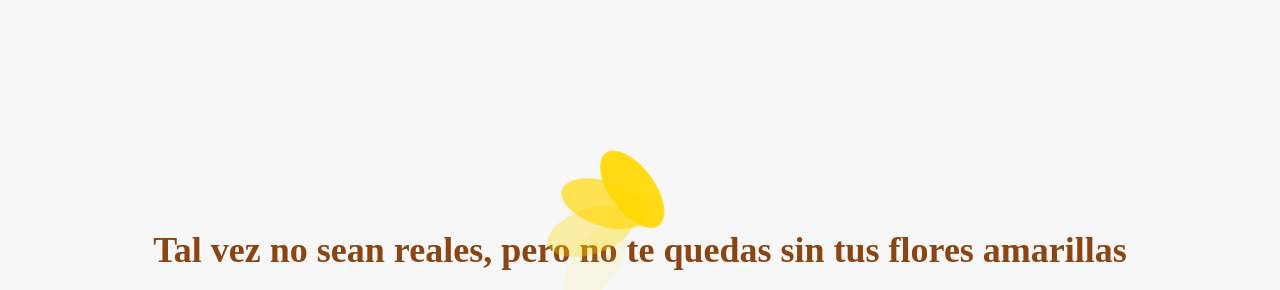
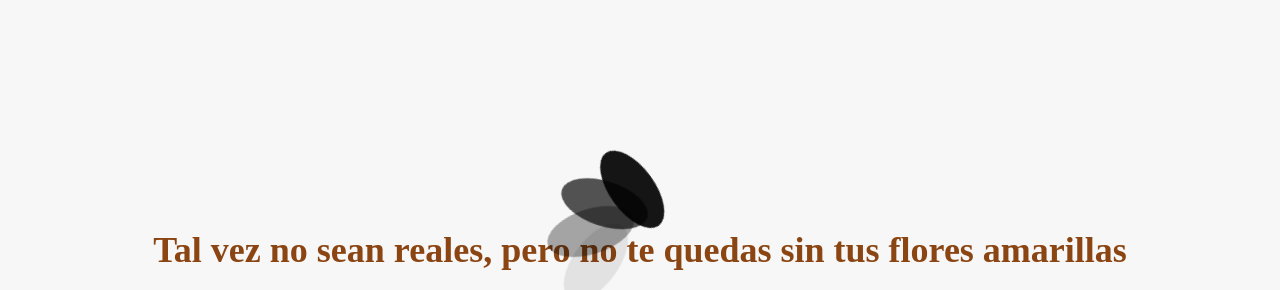
Before and after one commit to DeviousWind543/Flores_Amarillas, a plain HTML site: page index.html in a window 1280 px wide. Shown: the part 115-405 px from the top of the page. Drawn offline with Linux system fonts and the light colour scheme.

Commit message:
Update styles.css

```diff
--- a/styles.css
+++ b/styles.css
@@ -35,7 +35,7 @@ h1 {
 .petal {
     width: 45px;
     height: 90px;
-    background-color: #FFD700;
+    background-color: #000000;
     border-radius: 50%;
     position: absolute;
     top: 50%;
```
